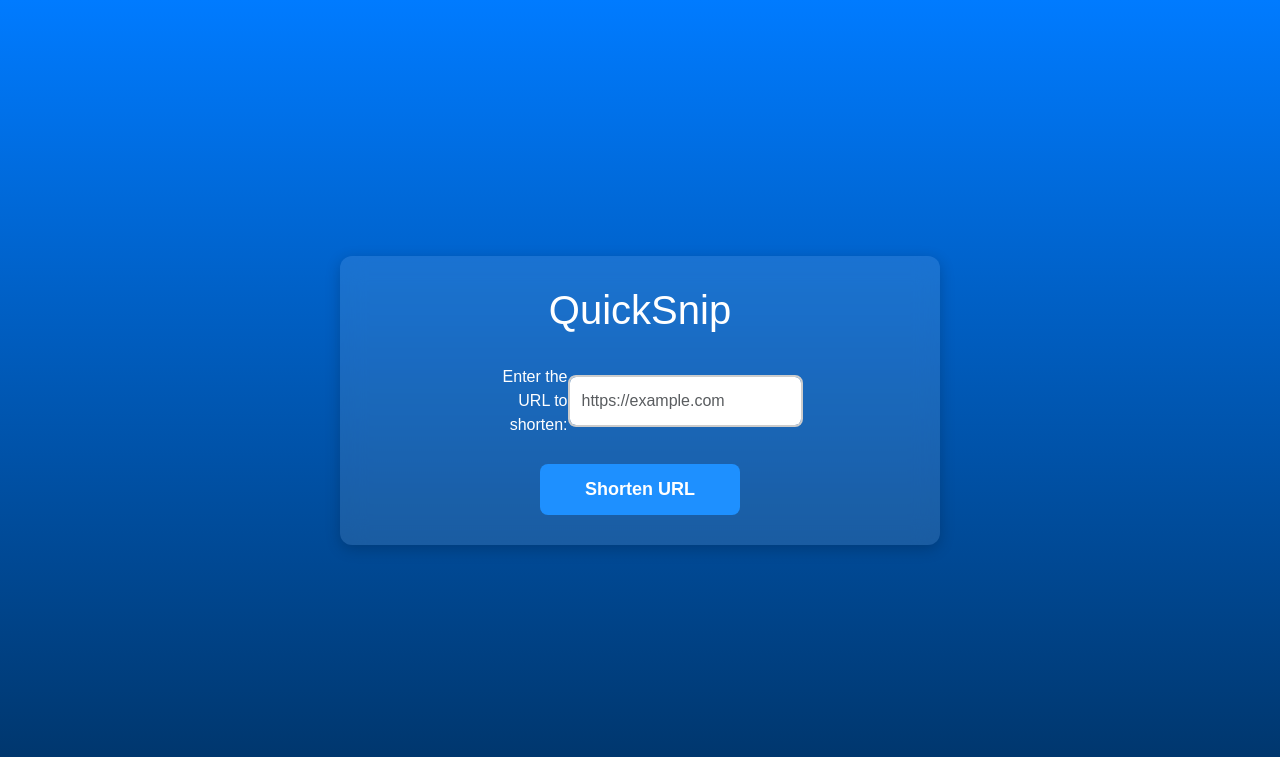
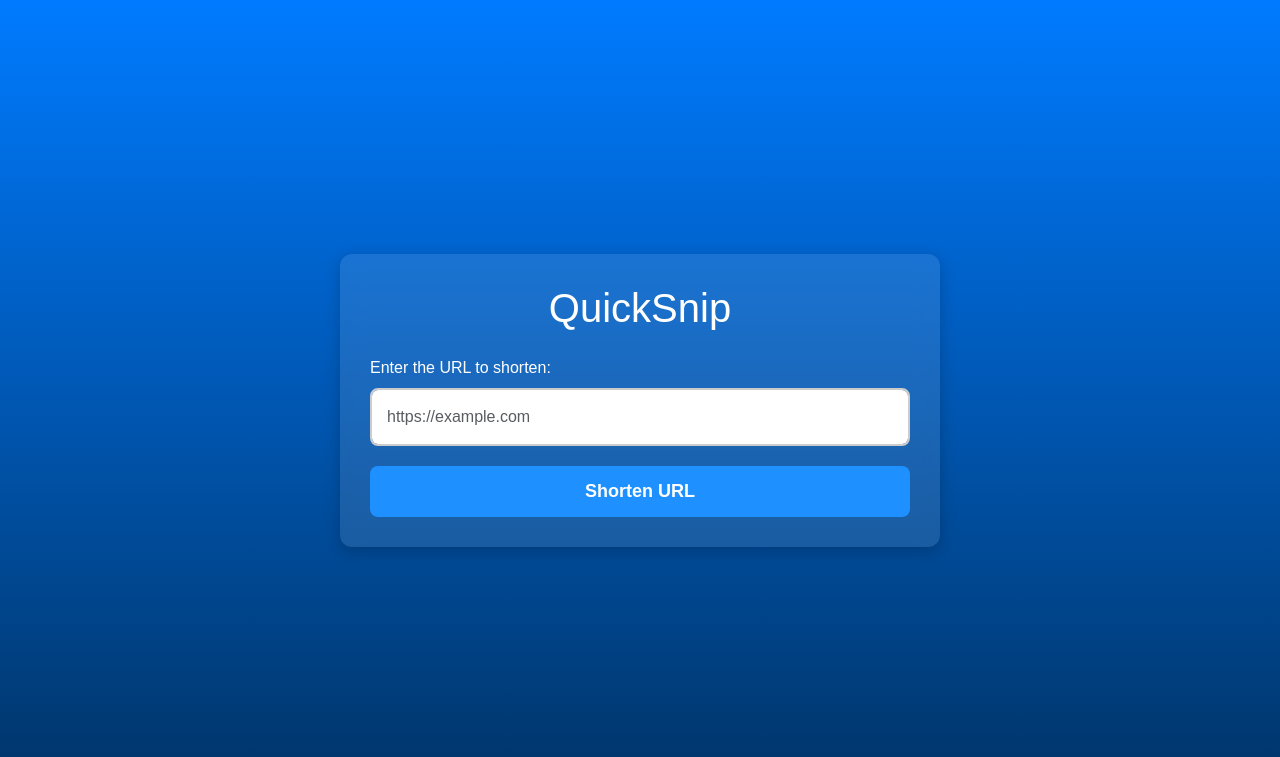
Before and after one commit to CloudSteph/URL-Shortener-Project, a Flask app: page / in a window 1280 px wide. Shown: the top 757 px of the page. Run offline with Flask 3, Linux system fonts and the light colour scheme; some libraries are stand-ins or nearby versions.

Commit message:
Fix UI view

```diff
--- a/templates/index.html
+++ b/templates/index.html
@@ -31,41 +31,25 @@
             backdrop-filter: blur(12px); /* Glassmorphism effect*/
         }
 
-        .form-group {
-            display: flex;
-            align-items: center;
-            justify-content: center;
-            margin-bottom: 20px;
-        }
-
-        .form-label {
-            margin-right: 10px;
-            font-weight: bold;
-        }
-
-        .form-control {
-            width: 100%
-            max-width: none;
-            padding: 12px;
+        input[type="url"] {
+            width: 100%;
+            padding: 15px;
             font-size: 16px;
             border: 2px solid #ccc;
             border-radius: 8px;
+            margin-bottom: 20px;
             box-sizing: border-box;
         }
 
         .btn-custom {
-            weight: 100%;
-            max-width: 200px;
-            margin: 0 auto;
-            display: block;
             background: #1e90ff; /* Bright Blue */
             border: none;
-            padding: 12px 20px;
+            padding: 12px 18px;
             color: white;
             font-size: 18px;
             font-weight: bold;
             border-radius: 8px;
-            transition: background 0.3s;
+            transition: 0.3s;
         }
 
         .btn-custom:hover {
@@ -80,8 +64,14 @@
             word-break: break-word; /* Prevents text overflow */
         }
 
-        .short-url .form-control {
+        input[type="text"] {
+            font-size: 16px;
+            padding: 12px;
+            border: 2px solid #ccc;
+            border-radius: 8px;
             margin-top: 10px;
+            box-sizing: border-box;
+            width: 100%;
         }
     </style>
 </head>
@@ -89,11 +79,9 @@
     <div class="container">
         <h1 class="mb-4">QuickSnip</h1>
         <form method="POST">
-            <div class="form-group">
-                <label for="long_url" class="col-sm-2 col-form-label text-end">Enter the URL to shorten:</label>
-                <div class="col-sm-10ß">
-                    <input type="url" id="long_url" name="long_url" class="form-control" placeholder="https://example.com" required>
-                </div>
+            <div class="mb-3 text-start">
+                <label for="long_url" class="form-label">Enter the URL to shorten:</label>
+                <input type="url" id="long_url" name="long_url" class="form-control" placeholder="https://example.com" required>
             </div>
             <button type="submit" class="btn btn-custom w-100">Shorten URL</button>
         </form>
```
